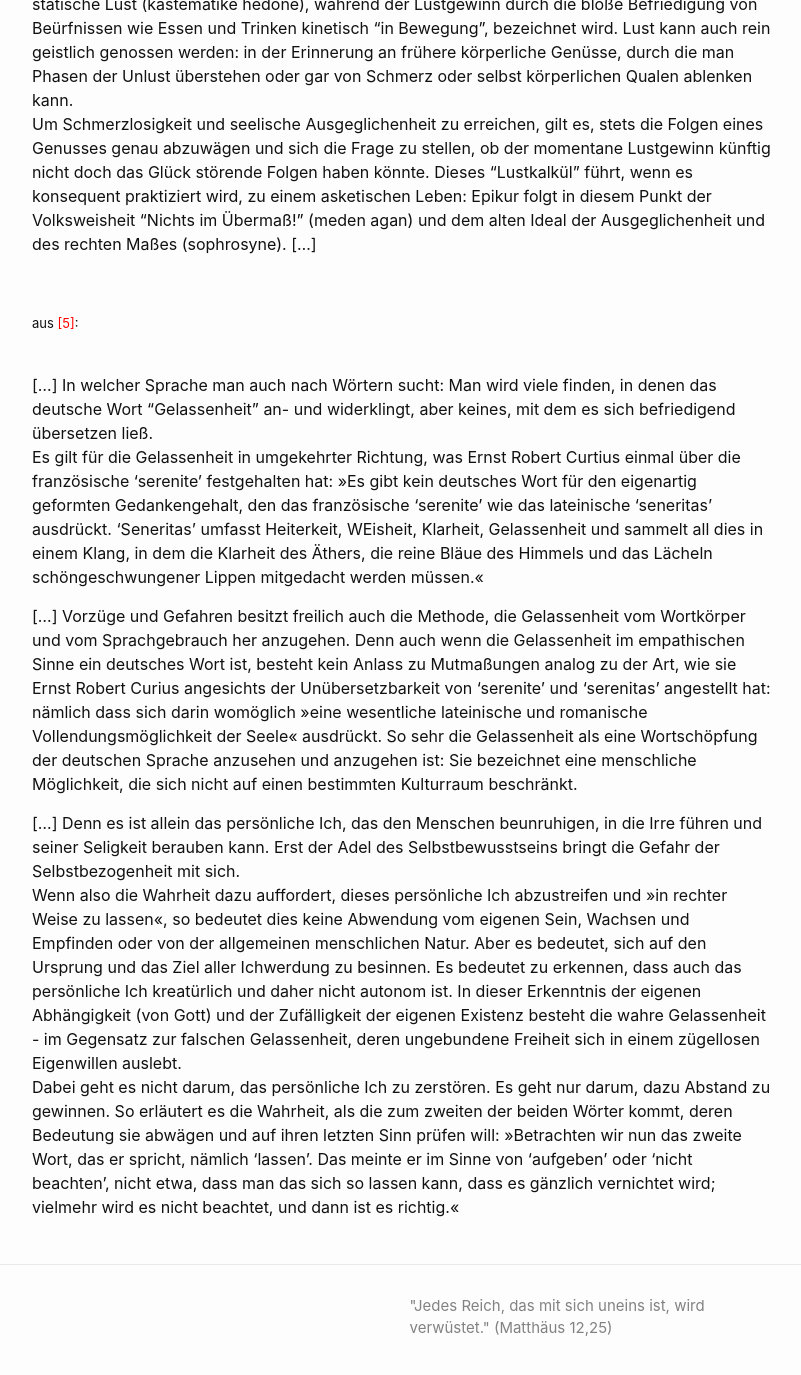
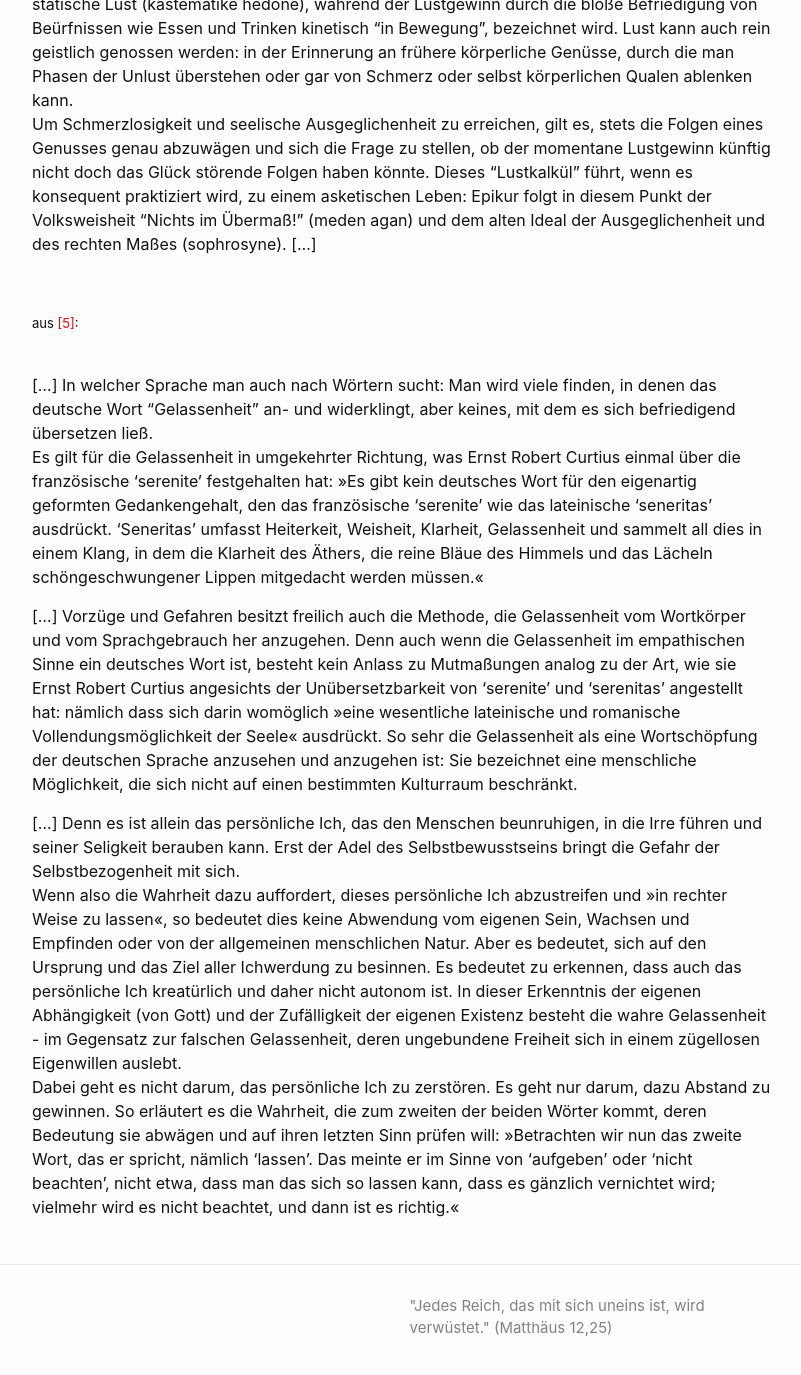
Before and after one commit to Hautaklyttn/-selbst-, a Jekyll site: the page built from docs/various.md, in a window 1280 px wide and 1400 px high, scrolled down 6027 px. Shown: the top 1375 px of the window, without its empty margins (238-1039 px from the left). Built offline with Jekyll 4.4.1, drawn with Linux system fonts in a browser that asks for light colours.

Commit message:
Update various.md

```diff
--- a/docs/various.md
+++ b/docs/various.md
@@ -269,10 +269,10 @@ dem alten Ideal der Ausgeglichenheit und des rechten Maßes (sophrosyne). [...]
 &nbsp;
 
 [...] In welcher Sprache man auch nach Wörtern sucht: Man wird viele finden, in denen das deutsche Wort "Gelassenheit" an- und widerklingt, aber keines, mit dem es sich befriedigend übersetzen ließ.
-Es gilt für die Gelassenheit in umgekehrter Richtung, was Ernst Robert Curtius einmal über die französische 'serenite' festgehalten hat: >>Es gibt kein deutsches Wort für den eigenartig geformten Gedankengehalt, den das französische 'serenite' wie das lateinische 'seneritas' ausdrückt. 'Seneritas' umfasst  Heiterkeit, WEisheit, Klarheit, Gelassenheit und sammelt all dies in einem Klang, in dem die Klarheit des Äthers, die reine Bläue des Himmels und das Lächeln schöngeschwungener Lippen mitgedacht werden müssen.<<
+Es gilt für die Gelassenheit in umgekehrter Richtung, was Ernst Robert Curtius einmal über die französische 'serenite' festgehalten hat: >>Es gibt kein deutsches Wort für den eigenartig geformten Gedankengehalt, den das französische 'serenite' wie das lateinische 'seneritas' ausdrückt. 'Seneritas' umfasst  Heiterkeit, Weisheit, Klarheit, Gelassenheit und sammelt all dies in einem Klang, in dem die Klarheit des Äthers, die reine Bläue des Himmels und das Lächeln schöngeschwungener Lippen mitgedacht werden müssen.<<
 
-[...] Vorzüge und Gefahren besitzt freilich auch die Methode, die Gelassenheit vom Wortkörper und vom Sprachgebrauch her anzugehen. Denn auch wenn die Gelassenheit im empathischen Sinne ein deutsches Wort ist, besteht kein Anlass zu Mutmaßungen analog zu der Art, wie sie Ernst Robert Curius angesichts der Unübersetzbarkeit von 'serenite' und 'serenitas' angestellt hat: nämlich dass sich darin womöglich >>eine wesentliche lateinische und romanische Vollendungsmöglichkeit der Seele<< ausdrückt. So sehr die Gelassenheit als eine Wortschöpfung der deutschen Sprache anzusehen und anzugehen ist: Sie bezeichnet eine menschliche Möglichkeit, die sich nicht auf einen bestimmten Kulturraum beschränkt.
+[...] Vorzüge und Gefahren besitzt freilich auch die Methode, die Gelassenheit vom Wortkörper und vom Sprachgebrauch her anzugehen. Denn auch wenn die Gelassenheit im empathischen Sinne ein deutsches Wort ist, besteht kein Anlass zu Mutmaßungen analog zu der Art, wie sie Ernst Robert Curtius angesichts der Unübersetzbarkeit von 'serenite' und 'serenitas' angestellt hat: nämlich dass sich darin womöglich >>eine wesentliche lateinische und romanische Vollendungsmöglichkeit der Seele<< ausdrückt. So sehr die Gelassenheit als eine Wortschöpfung der deutschen Sprache anzusehen und anzugehen ist: Sie bezeichnet eine menschliche Möglichkeit, die sich nicht auf einen bestimmten Kulturraum beschränkt.
 
 [...] Denn es ist allein das persönliche Ich, das den Menschen beunruhigen, in die Irre führen und seiner Seligkeit berauben kann. Erst der Adel des Selbstbewusstseins bringt die Gefahr der Selbstbezogenheit mit sich.
-Wenn also die Wahrheit dazu auffordert, dieses persönliche Ich abzustreifen und >>in rechter Weise zu lassen<<, so bedeutet dies keine Abwendung vom eigenen Sein, Wachsen und Empfinden oder von der  allgemeinen menschlichen Natur. Aber es bedeutet, sich auf den Ursprung und das Ziel aller Ichwerdung zu besinnen. Es bedeutet zu erkennen, dass auch das persönliche Ich kreatürlich und daher nicht autonom ist. In dieser Erkenntnis der eigenen Abhängigkeit (von Gott) und der Zufälligkeit der eigenen Existenz besteht die wahre Gelassenheit - im Gegensatz zur falschen Gelassenheit, deren ungebundene Freiheit sich in einem zügellosen Eigenwillen auslebt.
-Dabei geht es nicht darum, das persönliche Ich zu zerstören. Es geht nur darum, dazu Abstand zu gewinnen. So erläutert es die Wahrheit, als die zum zweiten der beiden Wörter kommt, deren Bedeutung sie abwägen und auf ihren letzten Sinn prüfen will: >>Betrachten wir nun das zweite Wort, das er spricht, nämlich 'lassen'. Das meinte er im Sinne von 'aufgeben' oder 'nicht beachten', nicht etwa, dass man das sich so lassen kann, dass es gänzlich vernichtet wird; vielmehr wird es nicht beachtet, und dann ist es richtig.<<
+Wenn also die Wahrheit dazu auffordert, dieses persönliche Ich abzustreifen und >>in rechter Weise zu lassen<<, so bedeutet dies keine Abwendung vom eigenen Sein, Wachsen und Empfinden oder von der allgemeinen menschlichen Natur. Aber es bedeutet, sich auf den Ursprung und das Ziel aller Ichwerdung zu besinnen. Es bedeutet zu erkennen, dass auch das persönliche Ich kreatürlich und daher nicht autonom ist. In dieser Erkenntnis der eigenen Abhängigkeit (von Gott) und der Zufälligkeit der eigenen Existenz besteht die wahre Gelassenheit - im Gegensatz zur falschen Gelassenheit, deren ungebundene Freiheit sich in einem zügellosen Eigenwillen auslebt.
+Dabei geht es nicht darum, das persönliche Ich zu zerstören. Es geht nur darum, dazu Abstand zu gewinnen. So erläutert es die Wahrheit, die zum zweiten der beiden Wörter kommt, deren Bedeutung sie abwägen und auf ihren letzten Sinn prüfen will: >>Betrachten wir nun das zweite Wort, das er spricht, nämlich 'lassen'. Das meinte er im Sinne von 'aufgeben' oder 'nicht beachten', nicht etwa, dass man das sich so lassen kann, dass es gänzlich vernichtet wird; vielmehr wird es nicht beachtet, und dann ist es richtig.<<
```
